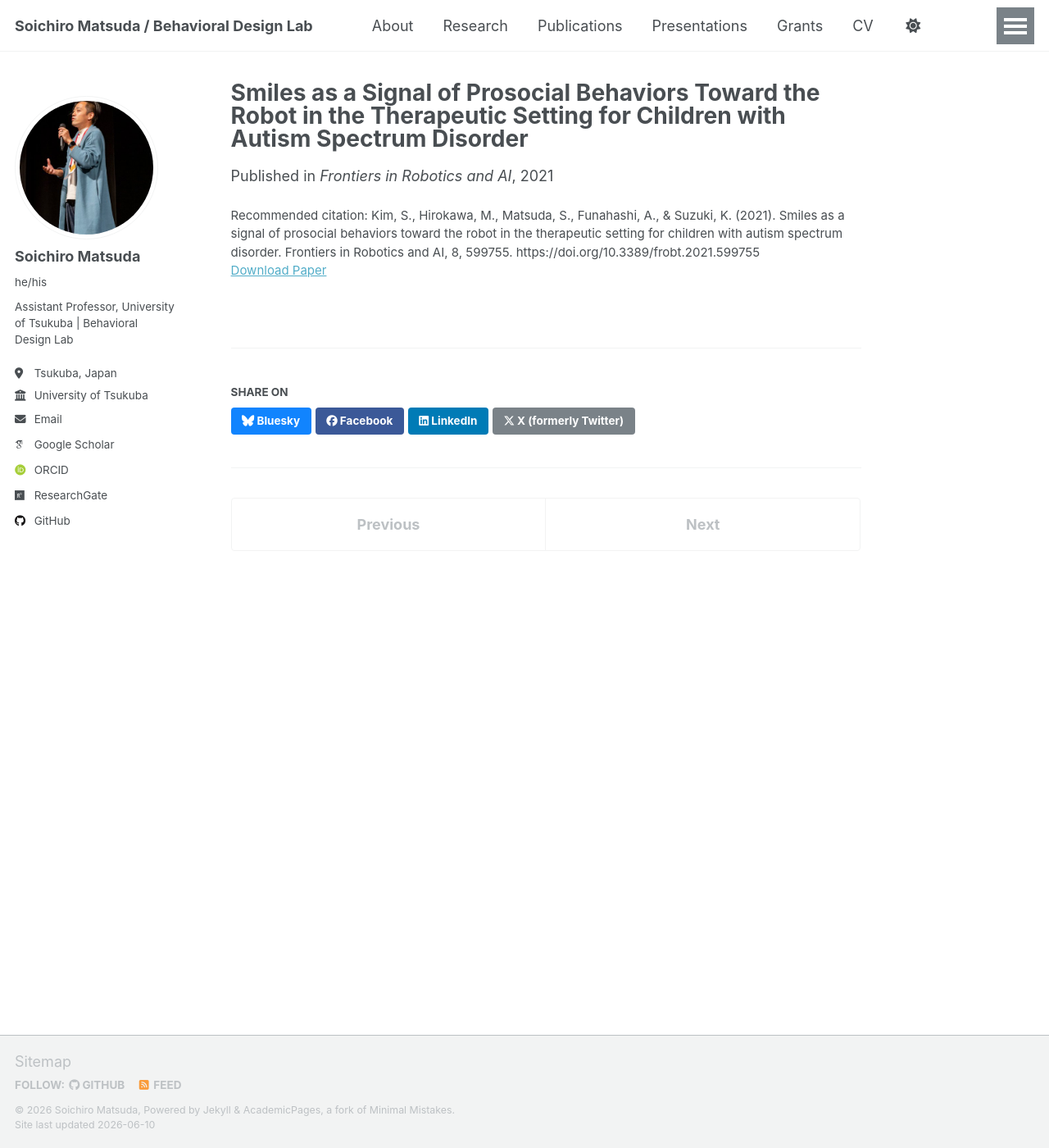
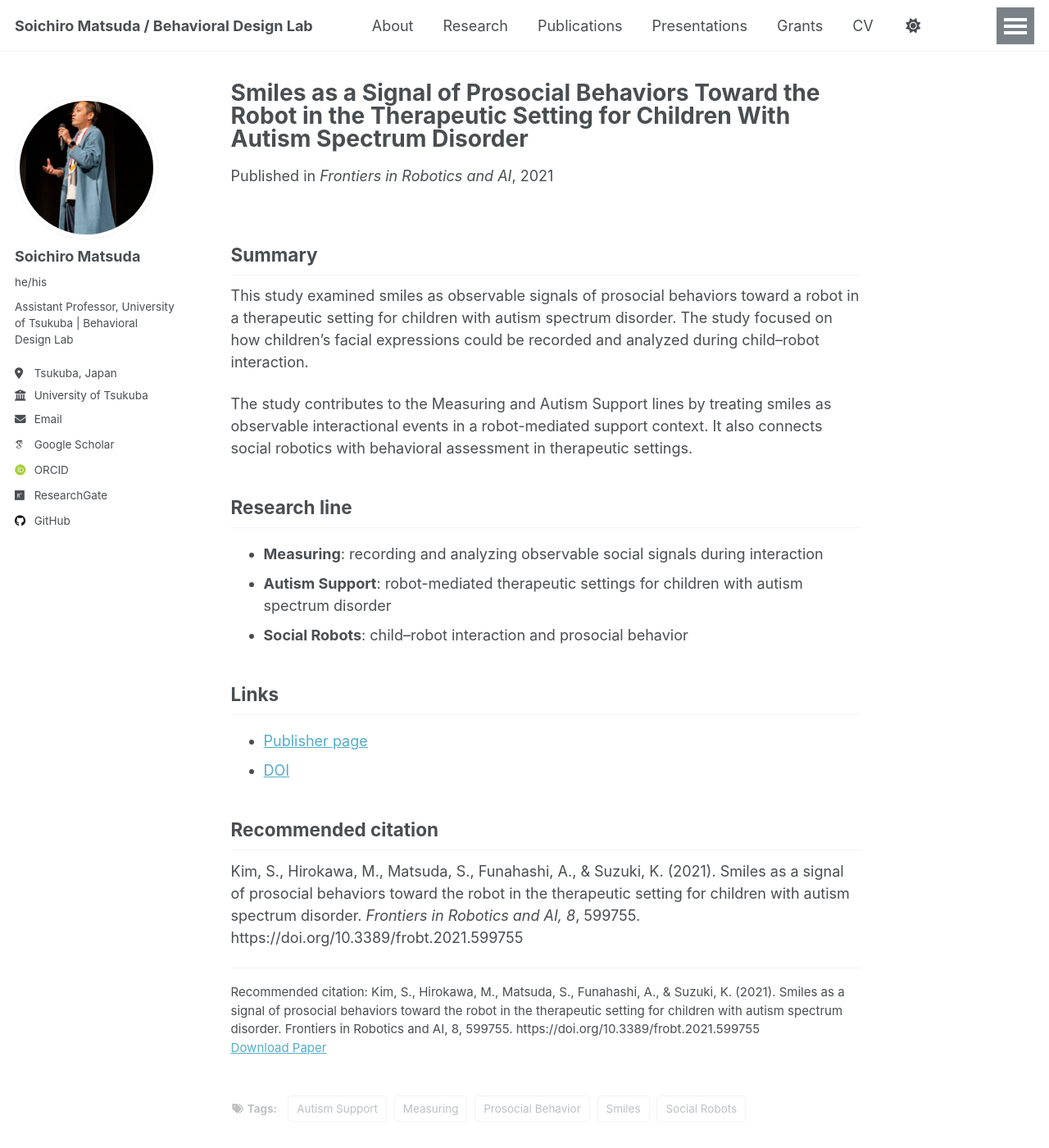
Before and after one commit to BehavioralDesignerMatsuda/BehavioralDesignerMatsuda.github.io, a Jekyll site: the page built from _publications/2021-HRI-autism.md, in a window 1280 px wide and 1400 px high. Shown: the whole window at 82% size. Built offline with Jekyll 4.4.1, drawn with Linux system fonts in a browser that asks for light colours; some web fonts are replaced; a script that is not in the unit is left out.

Commit message:
Update 2021-HRI-autism.md

```diff
--- a/_publications/2021-HRI-autism.md
+++ b/_publications/2021-HRI-autism.md
@@ -1,10 +1,47 @@
 ---
-title: "Smiles as a Signal of Prosocial Behaviors Toward the Robot in the Therapeutic Setting for Children with Autism Spectrum Disorder"
+
+title: 'Smiles as a Signal of Prosocial Behaviors Toward the Robot in the Therapeutic Setting for Children With Autism Spectrum Disorder'
 collection: publications
-date: 2021-05-26   # 正確な発行日が分かれば更新してください
-venue: "Frontiers in Robotics and AI"
+date: 2021-05-26
+venue: 'Frontiers in Robotics and AI'
 category: journals
-paperurl: "https://doi.org/10.3389/frobt.2021.599755"
-citation: "Kim, S., Hirokawa, M., Matsuda, S., Funahashi, A., & Suzuki, K. (2021). Smiles as a signal of prosocial behaviors toward the robot in the therapeutic setting for children with autism spectrum disorder. Frontiers in Robotics and AI, 8, 599755. https://doi.org/10.3389/frobt.2021.599755"
-excerpt: "This study examined how children with ASD expressed prosocial behaviors toward a therapeutic robot, showing that smiles served as a key signal—offering insights for HCI and HRI systems that leverage affective cues to foster social engagement."
+
+paperurl: 'https://www.frontiersin.org/journals/robotics-and-ai/articles/10.3389/frobt.2021.599755/full'
+doi: 'https://doi.org/10.3389/frobt.2021.599755'
+
+citation: 'Kim, S., Hirokawa, M., Matsuda, S., Funahashi, A., & Suzuki, K. (2021). Smiles as a signal of prosocial behaviors toward the robot in the therapeutic setting for children with autism spectrum disorder. Frontiers in Robotics and AI, 8, 599755. https://doi.org/10.3389/frobt.2021.599755'
+
+tags:
+
+- Measuring
+- Autism Support
+- Social Robots
+- Smiles
+- Prosocial Behavior
+
+## excerpt: ''
+
 ---
+
+## Summary
+
+This study examined smiles as observable signals of prosocial behaviors toward a robot in a therapeutic setting for children with autism spectrum disorder. The study focused on how children’s facial expressions could be recorded and analyzed during child–robot interaction.
+
+The study contributes to the Measuring and Autism Support lines by treating smiles as observable interactional events in a robot-mediated support context. It also connects social robotics with behavioral assessment in therapeutic settings.
+
+## Research line
+
+- **Measuring**: recording and analyzing observable social signals during interaction
+- **Autism Support**: robot-mediated therapeutic settings for children with autism spectrum disorder
+- **Social Robots**: child–robot interaction and prosocial behavior
+
+## Links
+
+* [Publisher page](https://www.frontiersin.org/journals/robotics-and-ai/articles/10.3389/frobt.2021.599755/full)
+* [DOI](https://doi.org/10.3389/frobt.2021.599755)
+
+## Recommended citation
+
+Kim, S., Hirokawa, M., Matsuda, S., Funahashi, A., & Suzuki, K. (2021). Smiles as a signal of prosocial behaviors toward the robot in the therapeutic setting for children with autism spectrum disorder. *Frontiers in Robotics and AI, 8*, 599755. https://doi.org/10.3389/frobt.2021.599755
+
+---
```
